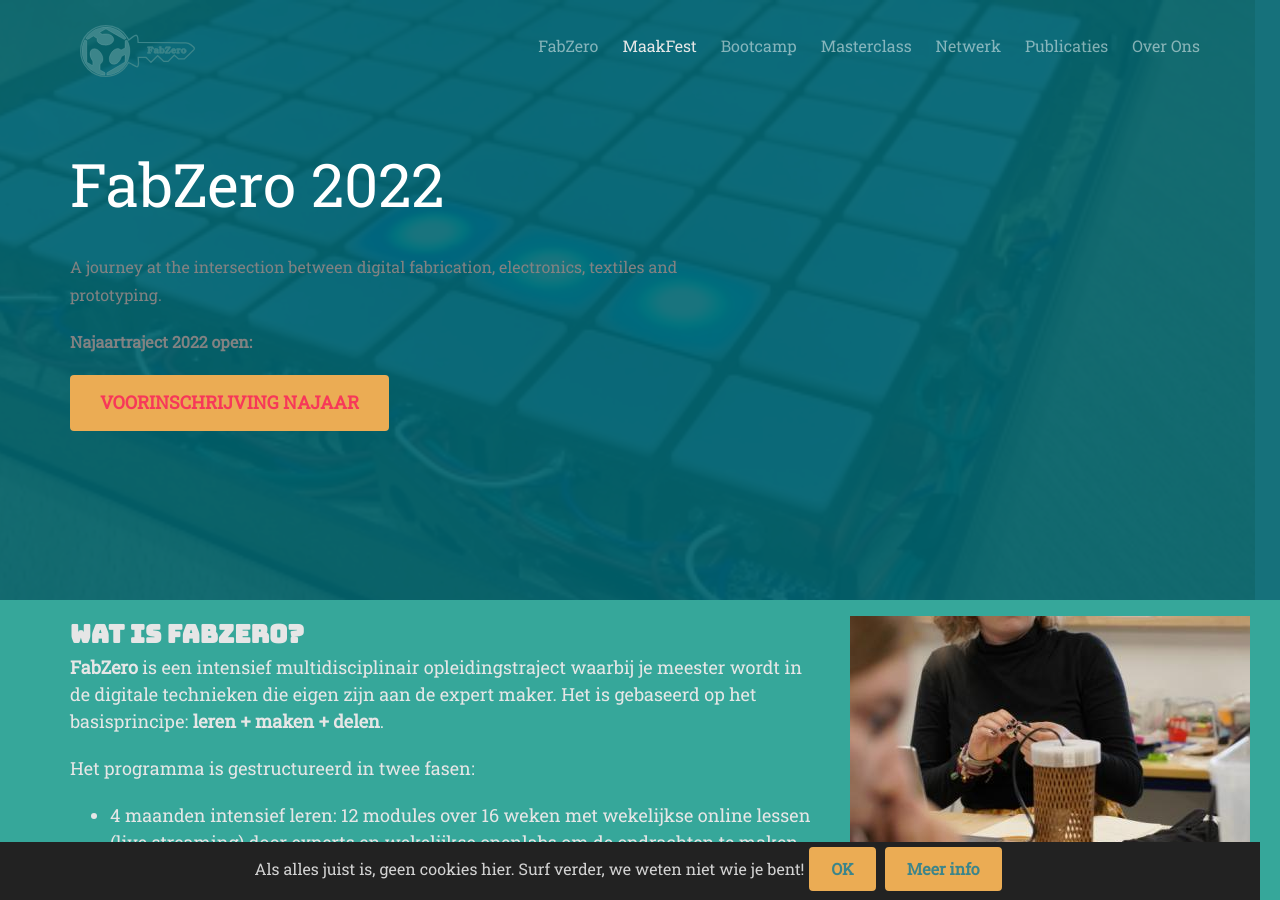
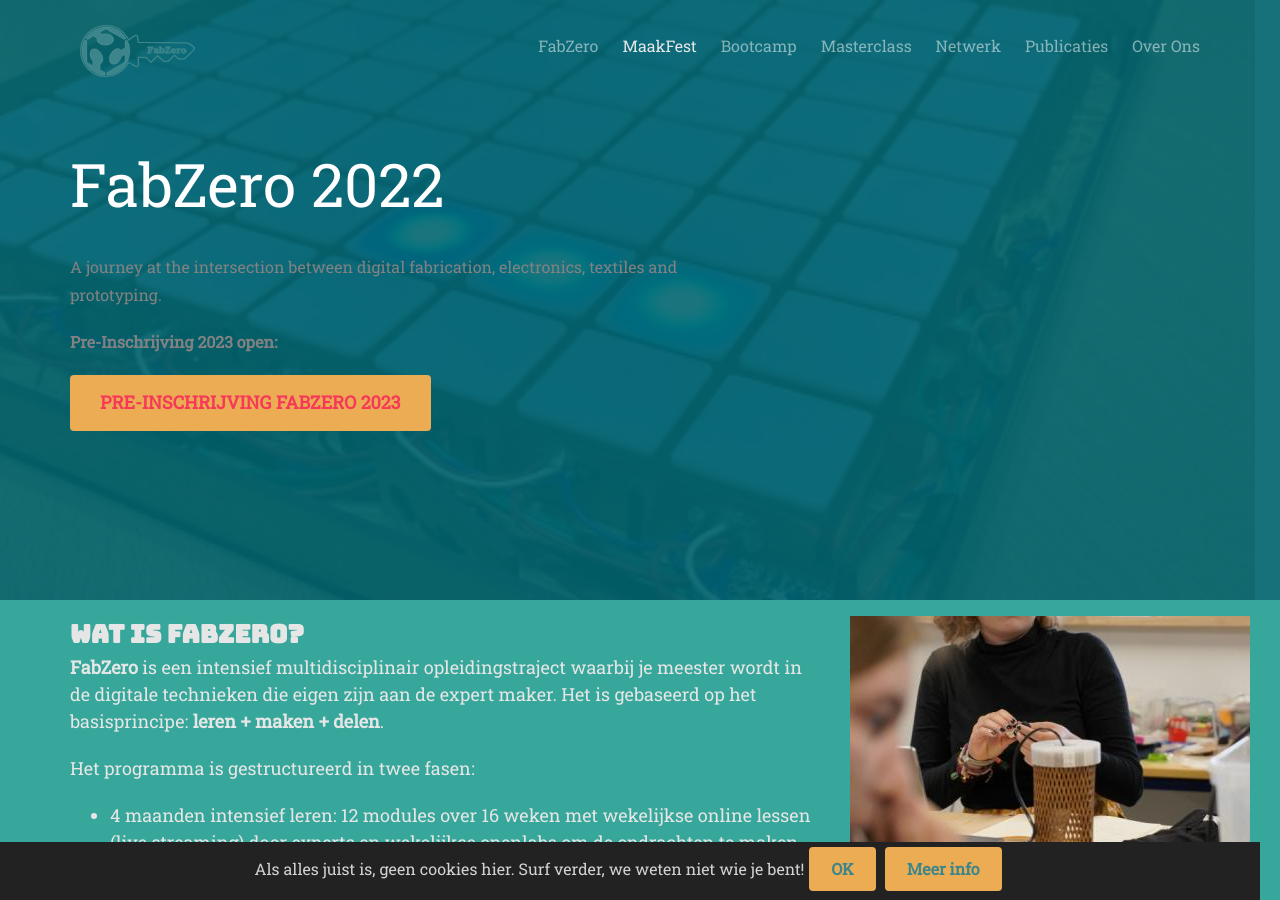
Before and after one commit to IngegnoMakerSpace/inclusievekets, a Jekyll site: the page built from _pages/fabzero.html, in a window 1280 px wide and 900 px high. Built offline with Jekyll 4.4.1, drawn with Linux system fonts in a browser that asks for light colours; nearby versions of some CDN libraries; some web fonts are replaced.

Commit message:
Inschrijvingslink 2023

```diff
--- a/_pages/fabzero.html
+++ b/_pages/fabzero.html
@@ -14,10 +14,11 @@
             <h1 class="mb30">FabZero 2022</h1>
             <p>A journey at the intersection between digital fabrication, electronics, textiles and prototyping.</p>
             <p>
-              <strong>Najaartraject 2022 open: </strong>
+              <strong>Pre-Inschrijving 2023 open: </strong>
             </p>
             <p>
-              <a href="/najaartraject"  class="btn btn-primary"><strong>Voorinschrijving Najaar</strong></a> <br />
+              <!--strong>Inschrijvingen infosessies FabZero 2022 afgesloten.</strong>  <br /-->
+              <a href="https://docs.google.com/forms/u/1/d/e/1FAIpQLSc3-X7D4eP1a7mclVDk71onST83Dn6o3dCOtea_FSOX0r-k7g/viewform" target="_blank" class="btn btn-primary"><strong>Pre-inschrijving FabZero 2023</strong></a> <br />
             </p>
           </div>
         </div>
--- a/_pages/najaartraject.html
+++ b/_pages/najaartraject.html
@@ -15,8 +15,8 @@
             <h1 class="mb30">Verkort FabZero Najaar Traject 2022</h1>
             <p>9 modules rond FabLab werking!</p>
             <p>
-              <strong>Laat je interesse voor dit traject weten. Voorinschrijving via:</strong>
-              <a href="https://docs.google.com/forms/d/e/1FAIpQLSf-5qMdopRPeLN9q8BoUbqtu5DhnrXAwL4EusuAqrsd7O7QTw/viewform" target="_blank" class="btn btn-primary"><strong>Inschrijvingslink</strong></a> <br />
+              <strong>Voorinschrijving van dit traject is afgesloten.</strong>
+              <!--a href="https://docs.google.com/forms/d/e/1FAIpQLSf-5qMdopRPeLN9q8BoUbqtu5DhnrXAwL4EusuAqrsd7O7QTw/viewform" target="_blank" class="btn btn-primary"><strong>Inschrijvingslink</strong></a--> <br />
             </p>
           </div>
         </div>
--- a/index.html
+++ b/index.html
@@ -12,8 +12,8 @@
             <p>&nbsp;</p>
             <h3 class="mb30" style="margin-top: 80px;color: white;">Zin om ondergedompeld te worden in de digitale maakwereld?</h3>
             <p>
-              <strong>Inschrijvingen infosessies FabZero 2022 afgesloten.</strong>  <br />
-              <!--a href="https://docs.google.com/forms/d/1-nT2kw9akf-bYeeD_93KDKQZrUDmsNM4Uc26F3L9ggA/viewform" target="_blank" class="btn btn-primary"><strong>Pre-inschrijving/Reservelijst FabZero Najaar</strong></a> <br /-->
+              <!--strong>Inschrijvingen infosessies FabZero 2022 afgesloten.</strong>  <br /-->
+              <a href="https://docs.google.com/forms/u/1/d/e/1FAIpQLSc3-X7D4eP1a7mclVDk71onST83Dn6o3dCOtea_FSOX0r-k7g/viewform" target="_blank" class="btn btn-primary"><strong>Pre-inschrijving FabZero 2023</strong></a> <br>
               <a href="https://www.youtube.com/watch?v=IYnWooXdiF8&t=11s" class="link-watch popup-vimeo">Kijk de Video:</a>
             </p>
             <p><iframe width="100%" height="415" src="https://www.youtube-nocookie.com/embed/IYnWooXdiF8" frameborder="0" allow="accelerometer; autoplay; clipboard-write; encrypted-media; gyroscope; picture-in-picture" allowfullscreen></iframe></p>
```
